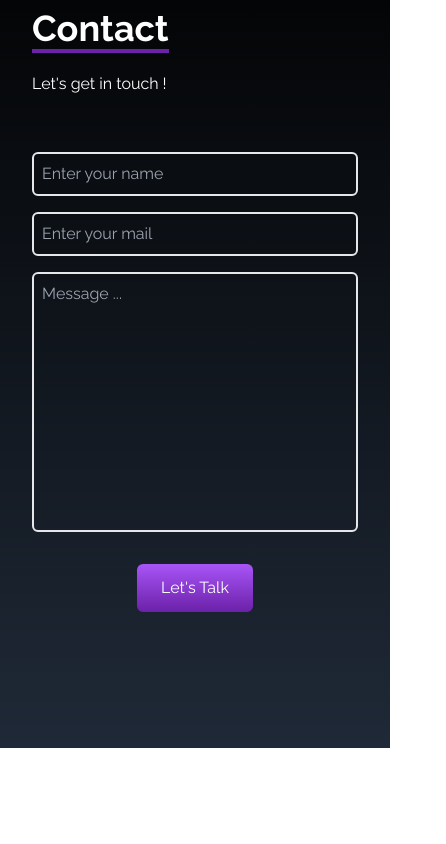
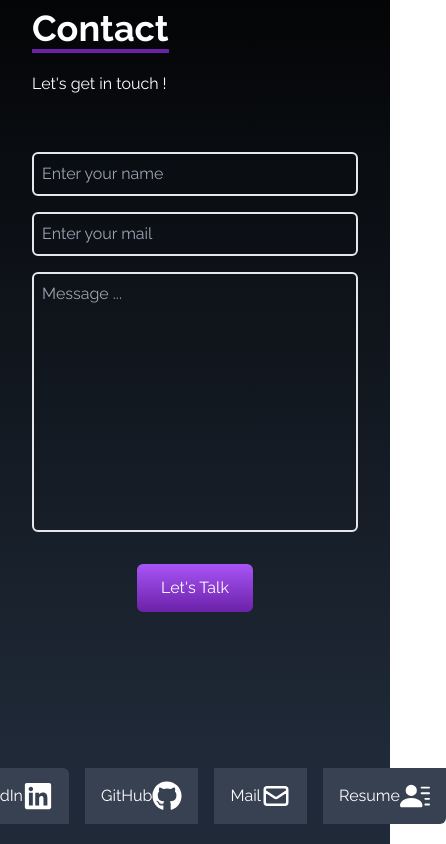
Before and after one commit to Arnaud293/Portfolio_Alt293, a React (Create React App) app: page / in a window 390 px wide. Shown: the part 5487-6331 px from the top of the page, 446 px wide, since content can reach past the window. Before the commit the page ends 6235 px from the top, so only its background shows below. Built offline with nearby package versions, Linux system fonts and the light colour scheme.

Commit message:
add footer variant of social icons for medium and small devices

```diff
--- a/src/App.js
+++ b/src/App.js
@@ -2,6 +2,7 @@ import React from 'react';
 import About from './components/About';
 import Contact from './components/Contact';
 import Experience from './components/Experience';
+import Footer from './components/Footer';
 import Home from './components/Home';
 import NavBar from './components/NavBar';
 import Projects from './components/Projects';
@@ -16,6 +17,7 @@ const App = () => {
       <Projects />
       <Experience />
       <Contact />
+      <Footer />
 
       <SocialLinks />
     </div>
--- /dev/null
+++ b/src/components/Footer.jsx
@@ -0,0 +1,52 @@
+import React, { useEffect, useState } from 'react'
+
+import { socialLinks } from '../constants';
+
+function Footer() {
+    const [toggleResponsiveFooter, setToggleResponsiveFooter] = useState(false);
+    useEffect(() => {
+
+        const changeWidth = () => {
+
+            if(window.innerWidth > 630){
+                setToggleResponsiveFooter(false);
+            } else{
+                setToggleResponsiveFooter(true);
+            }
+        }
+
+        window.addEventListener('resize', changeWidth);
+
+        // cleanup
+        return () => {
+            window.removeEventListener('resize', changeWidth);
+        }
+    },[])
+
+  return (
+    <div className='lg:hidden md:flex w-full h-fit bg-gray-800 py-5'>
+        <ul className='flex w-full justify-center gap-4'>
+            {socialLinks.map((item) => (
+            <>
+            {toggleResponsiveFooter ? (
+                <li key={item.id} className={'flex justify-center items-center w-40 h-14 px-4 hover:rounded-md duration-200' + " " + item.style}>
+                    <a className="flex justify-center items-center w-full text-white" href={item.url} download={item.download} target='_blank' rel="noreferrer">
+                        {item.childSm}
+                    </a>
+                </li>
+            ):(
+                <li key={item.id} className={'flex justify-between items-center w-40 h-14 px-4 bg-gray-700 hover:rounded-md duration-200' + " " + item.style}>
+                <a className="flex justify-between items-center w-full text-white" href={item.url} download={item.download} target='_blank' rel="noreferrer">
+                    {item.child}
+                </a>
+                </li>
+            )}
+            </>
+            ))}
+
+        </ul>
+    </div>
+  )
+}
+
+export default Footer
```
